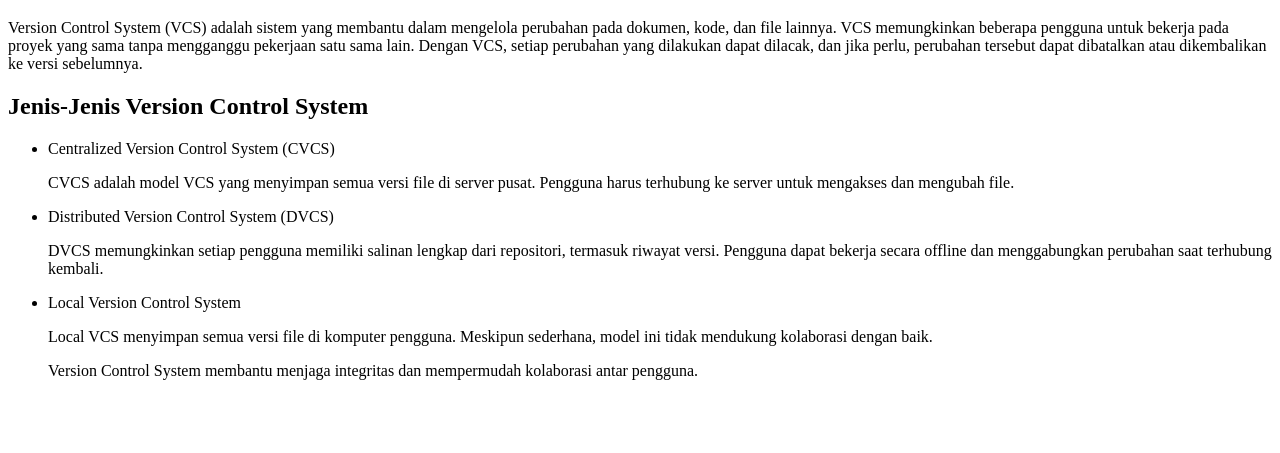
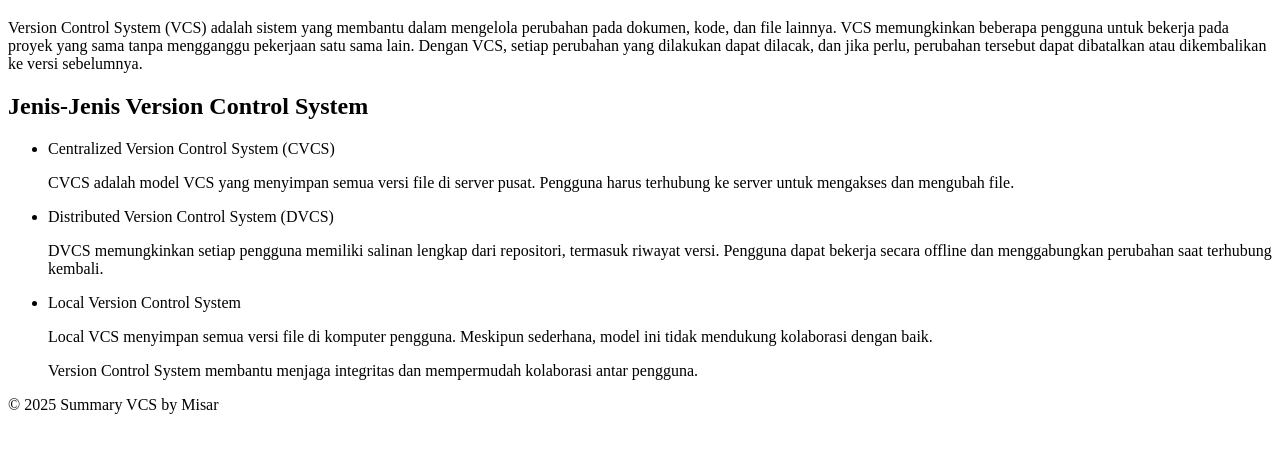
Before and after one commit to misar2b/vcs-summary, a plain HTML site: page index.html in a window 1280 px wide. Shown: the part 61-514 px from the top of the page. Drawn offline with Linux system fonts and the light colour scheme.

Commit message:
menambahkan footer pada halaman

```diff
--- a/index.html
+++ b/index.html
@@ -18,5 +18,6 @@
         <p>Local VCS menyimpan semua versi file di komputer pengguna. Meskipun sederhana, model ini tidak mendukung kolaborasi dengan baik.</p>
         <p>Version Control System membantu menjaga integritas dan mempermudah kolaborasi antar pengguna.</p>
     </ul>
+<footer><p>© 2025 Summary VCS by Misar</p></footer>
 </body>
 </html>
```
